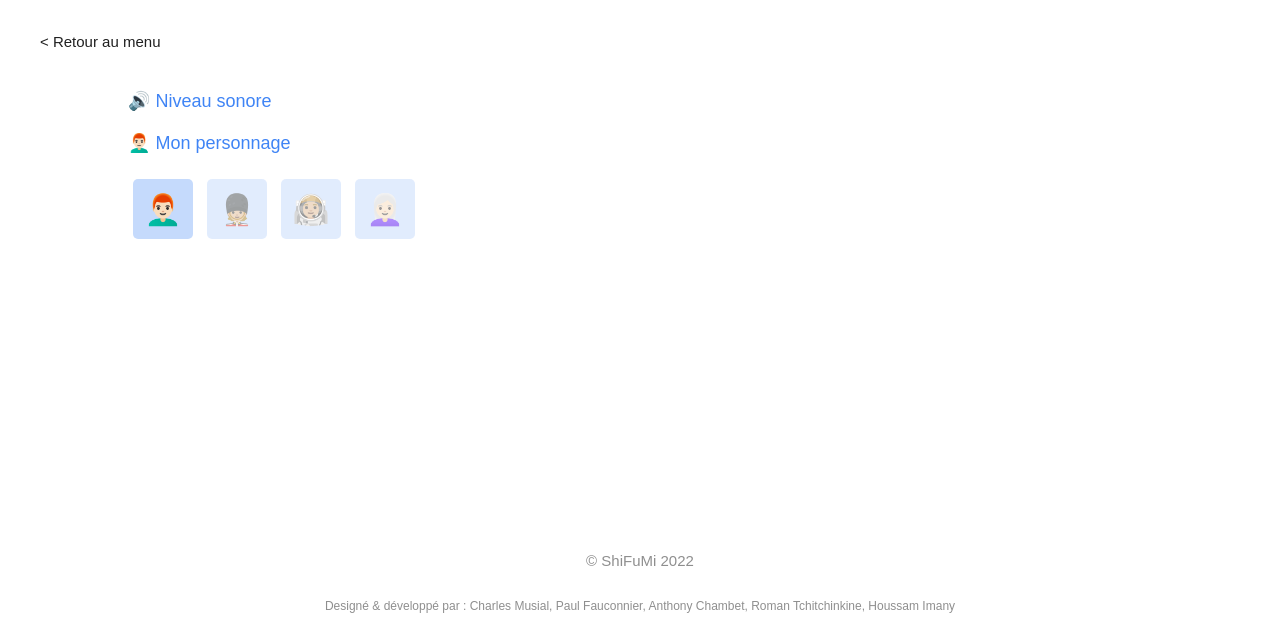
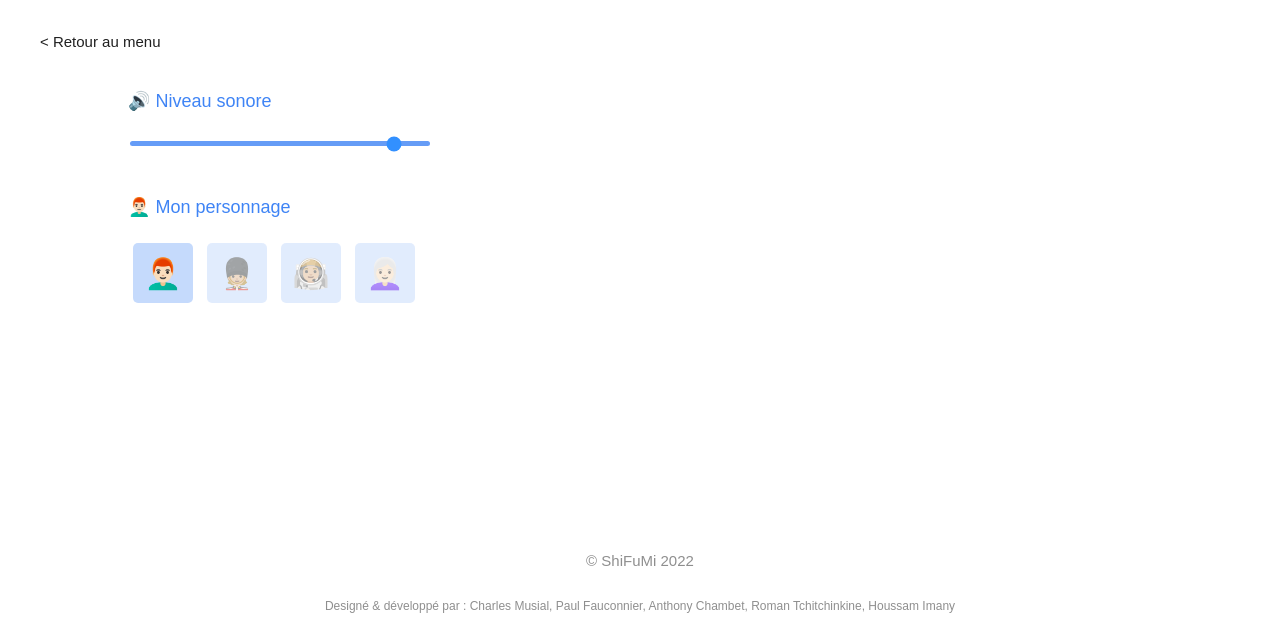
Before and after one commit to PaulFauconnier404/ShiFuMi, a plain HTML site: page view/reglage.html in a window 1280 px wide. Shown: the part 167-800 px from the top of the page. Drawn offline with Linux system fonts and the light colour scheme.

Commit message:
Update input sound settings

```diff
--- a/css/scss/_setting.scss
+++ b/css/scss/_setting.scss
@@ -58,6 +58,17 @@
             width: 80%;
             margin: 0 10%;
 
+            .sound_range{
+                -webkit-appearance: none;
+                border-radius: 5px;
+                height: 5px;
+                background: $color_blue2;
+                outline: none;
+                opacity: .8;
+                width: 300px;
+
+                margin-bottom: 50px ;
+            }
             p{
                 font-family: $font1;
                 font-size: 18px;
--- a/view/reglage.html
+++ b/view/reglage.html
@@ -28,7 +28,7 @@
             <div class="reglage">
                 <p>🔊 Niveau sonore</p>
                 <div>
-
+                    <input class="sound_range" value="90" type="range" min="0" max="100" step="1"/>
                 </div>
             </div>
             <div class="reglage">
```
Also changed, not shown: css/style.css, 1 other file.
